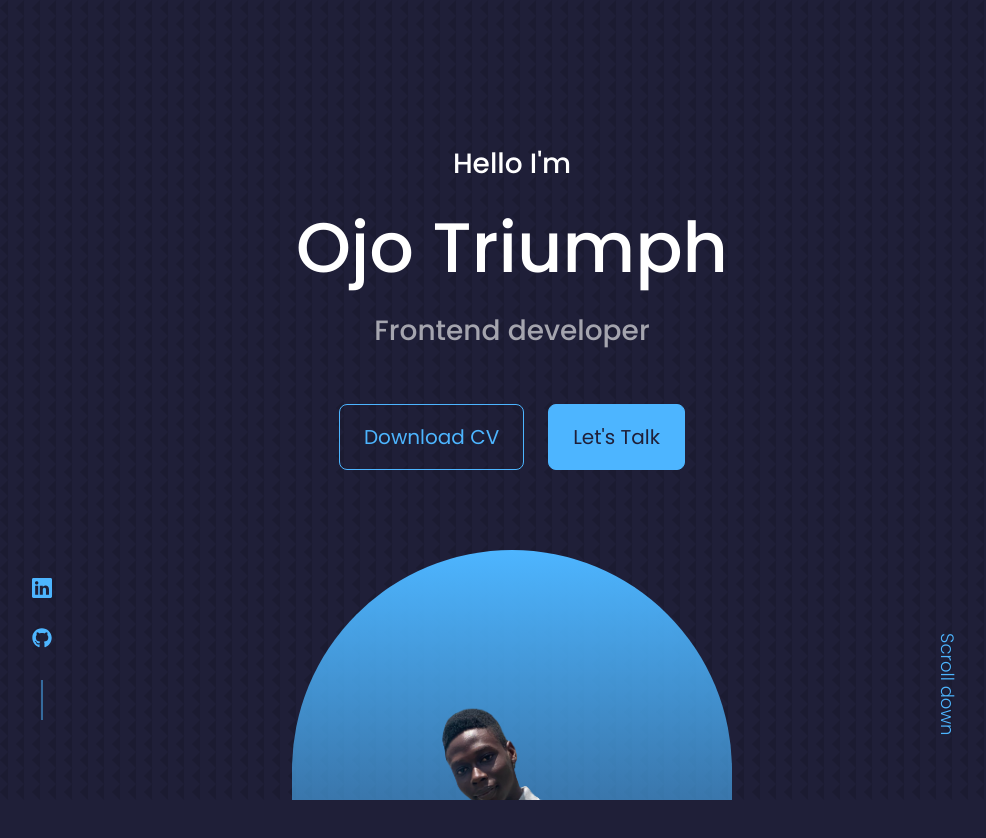
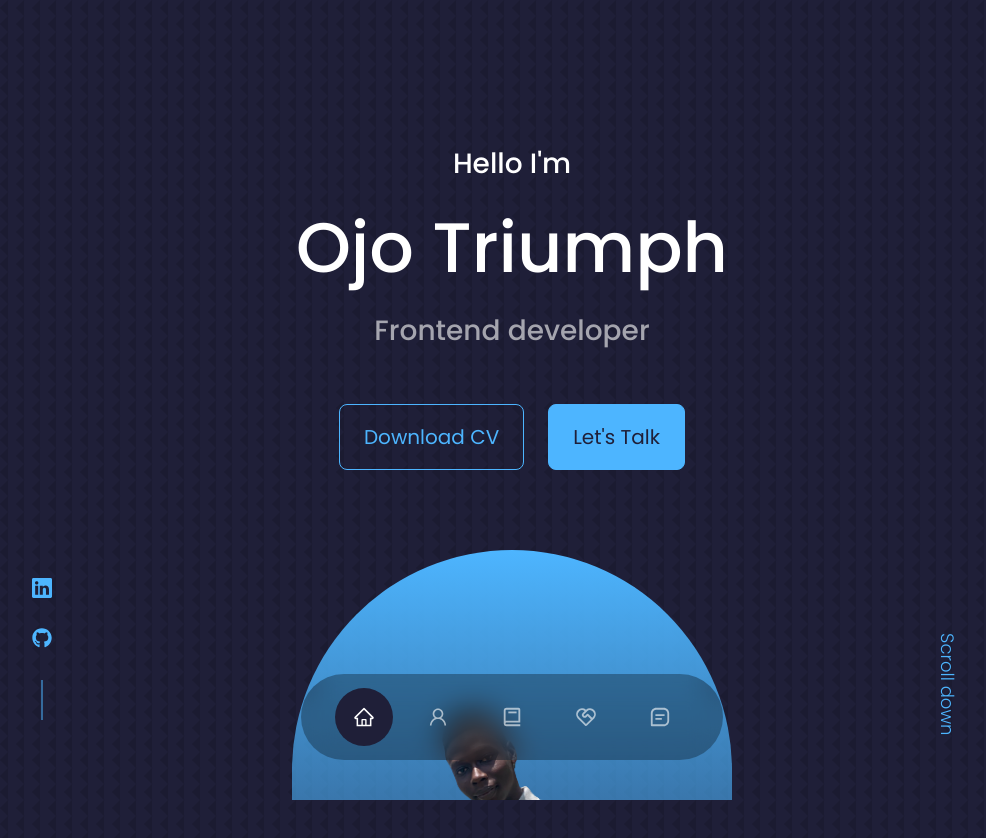
Before and after one commit to code-art4/portfolioo, a React (Create React App) app: page / in a window 1280 px wide. Shown: the top 838 px of the page, without its empty margins (128-1114 px from the left). Before the commit the page ends 800 px from the top, so only its background shows below. Built offline with nearby package versions, Linux system fonts and the light colour scheme.

Commit message:
added nav

```diff
--- a/src/components/about/About.jsx
+++ b/src/components/about/About.jsx
@@ -3,9 +3,9 @@
 
 const About = () => {
     return (
-        <div>
+        <section id="about">
 
-        </div>
+        </section>
     );
 }
 
--- a/src/components/contact/Contact.jsx
+++ b/src/components/contact/Contact.jsx
@@ -2,7 +2,7 @@
 import './contact.css';
 
 const Contact = () => {
-  return <div></div>;
+  return <section id="contact"></section>;
 };
 
 export default Contact;
--- a/src/components/experience/Experience.jsx
+++ b/src/components/experience/Experience.jsx
@@ -2,7 +2,7 @@
 import './experience.css';
 
 const Experience = () => {
-  return <div></div>;
+  return <section id="experience"></section>;
 };
 
 export default Experience;
--- a/src/components/footer/Footer.jsx
+++ b/src/components/footer/Footer.jsx
@@ -2,7 +2,7 @@
 import './footer.css';
 
 const Footer = () => {
-  return <div></div>;
+  return <section id="portfolio"></section>;
 };
 
 export default Footer;
--- a/src/components/nav/Nav.jsx
+++ b/src/components/nav/Nav.jsx
@@ -1,8 +1,50 @@
-import React from 'react';
+import React, { useState } from 'react';
+import { AiOutlineHome, AiOutlineUser } from 'react-icons/ai';
+import { BiBook, BiMessageSquareDetail } from 'react-icons/bi';
+import { RiServiceLine } from 'react-icons/ri';
 import './nav.css';
 
 const Nav = () => {
-  return <div></div>;
+  const [activeNav, setActiveNav] = useState('#');
+  return (
+    <nav>
+      <a
+        href="#"
+        onClick={() => setActiveNav('#')}
+        className={activeNav === '#' ? 'active' : ''}
+      >
+        <AiOutlineHome />
+      </a>
+      <a
+        href="#about"
+        onClick={() => setActiveNav('#about')}
+        className={activeNav === '#about' ? 'active' : ''}
+      >
+        <AiOutlineUser />
+      </a>
+      <a
+        href="#experience"
+        onClick={() => setActiveNav('#experience')}
+        className={activeNav === '#experience' ? 'active' : ''}
+      >
+        <BiBook />
+      </a>
+      <a
+        href="#services"
+        onClick={() => setActiveNav('#services')}
+        className={activeNav === '#services' ? 'active' : ''}
+      >
+        <RiServiceLine />
+      </a>
+      <a
+        href="#contact"
+        onClick={() => setActiveNav('#contact')}
+        className={activeNav === '#contact' ? 'active' : ''}
+      >
+        <BiMessageSquareDetail />
+      </a>
+    </nav>
+  );
 };
 
 export default Nav;
--- a/src/components/nav/nav.css
+++ b/src/components/nav/nav.css
@@ -0,0 +1,33 @@
+nav {
+    background: rgba(0, 0, 0, .3);
+    width: max-content;
+    display: block;
+    padding: .7rem 1.7rem;
+    z-index: 2;
+    position: fixed;
+    left: 50%;
+    transform: translateX(-50%);
+    bottom: 2rem;
+    display: flex;
+    gap: .8rem;
+    border-radius: 3rem;
+    backdrop-filter: blur(15px);
+}
+
+nav a {
+    background: transparent;
+    padding: .9rem;
+    border-radius: 50%;
+    display: flex;
+    color: var(--color-light);
+    font-size: 1.1rem
+}
+
+nav a:hover {
+    background: rgba(0, 0, 0, .3);
+}
+
+nav a.active {
+    background: var(--color-bg);
+    color: var(--color-white);
+}
--- a/src/components/services/Services.jsx
+++ b/src/components/services/Services.jsx
@@ -3,9 +3,9 @@
 
 const Services = () => {
     return (
-        <div>
+        <section id="services">
 
-        </div>
+        </section>
     );
 }
 
--- a/src/components/testimonials/Testimonials.jsx
+++ b/src/components/testimonials/Testimonials.jsx
@@ -2,7 +2,7 @@
 import './testimonials.css';
 
 const Testimonials = () => {
-  return <div></div>;
+  return <section id="testimonials"></section>;
 };
 
 export default Testimonials;
--- a/src/index.css
+++ b/src/index.css
@@ -71,6 +71,7 @@
 
 section {
     margin-top: 8rem;
+    height: 100vh;
 }
 
 section>h2,
```
